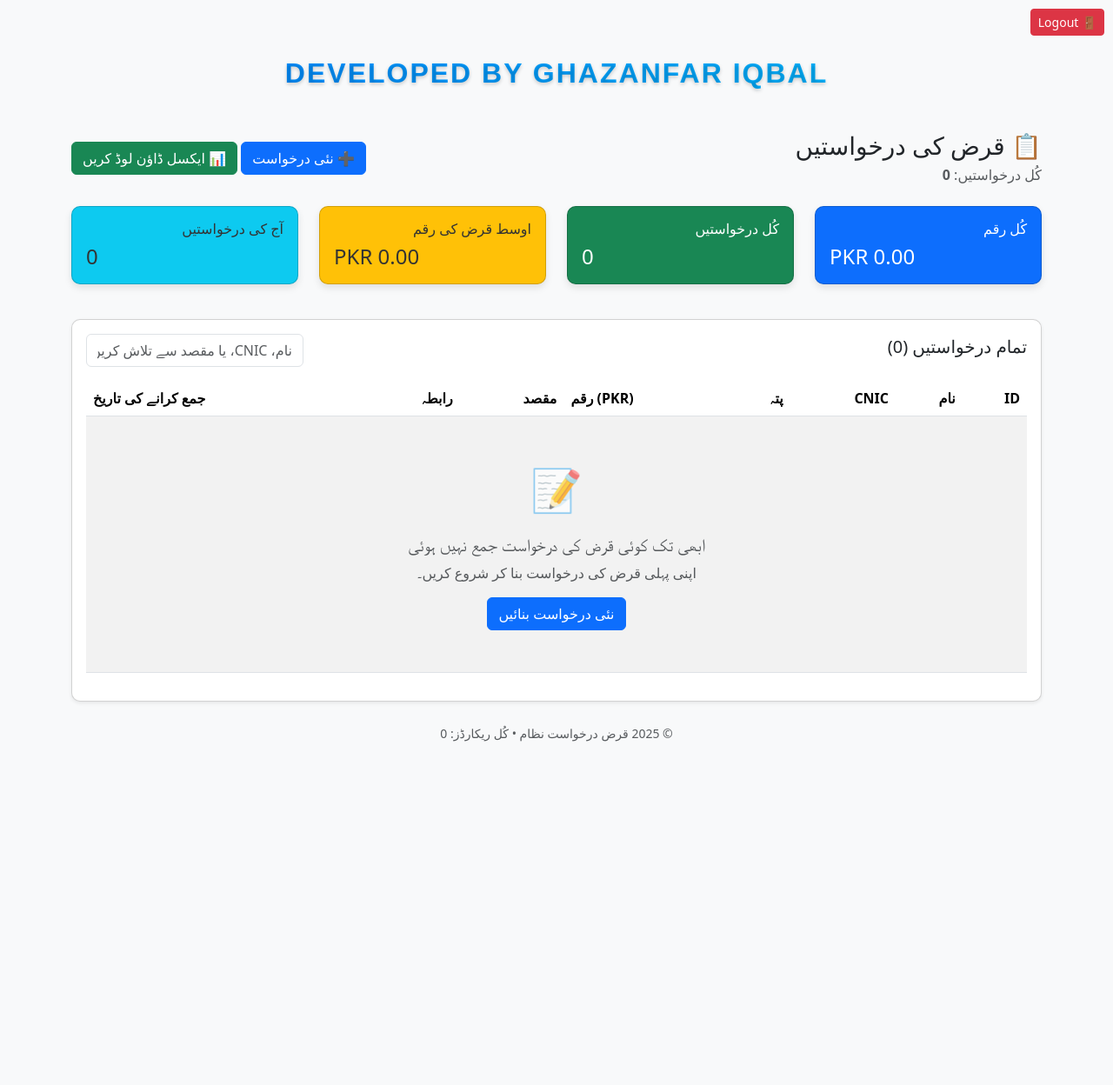
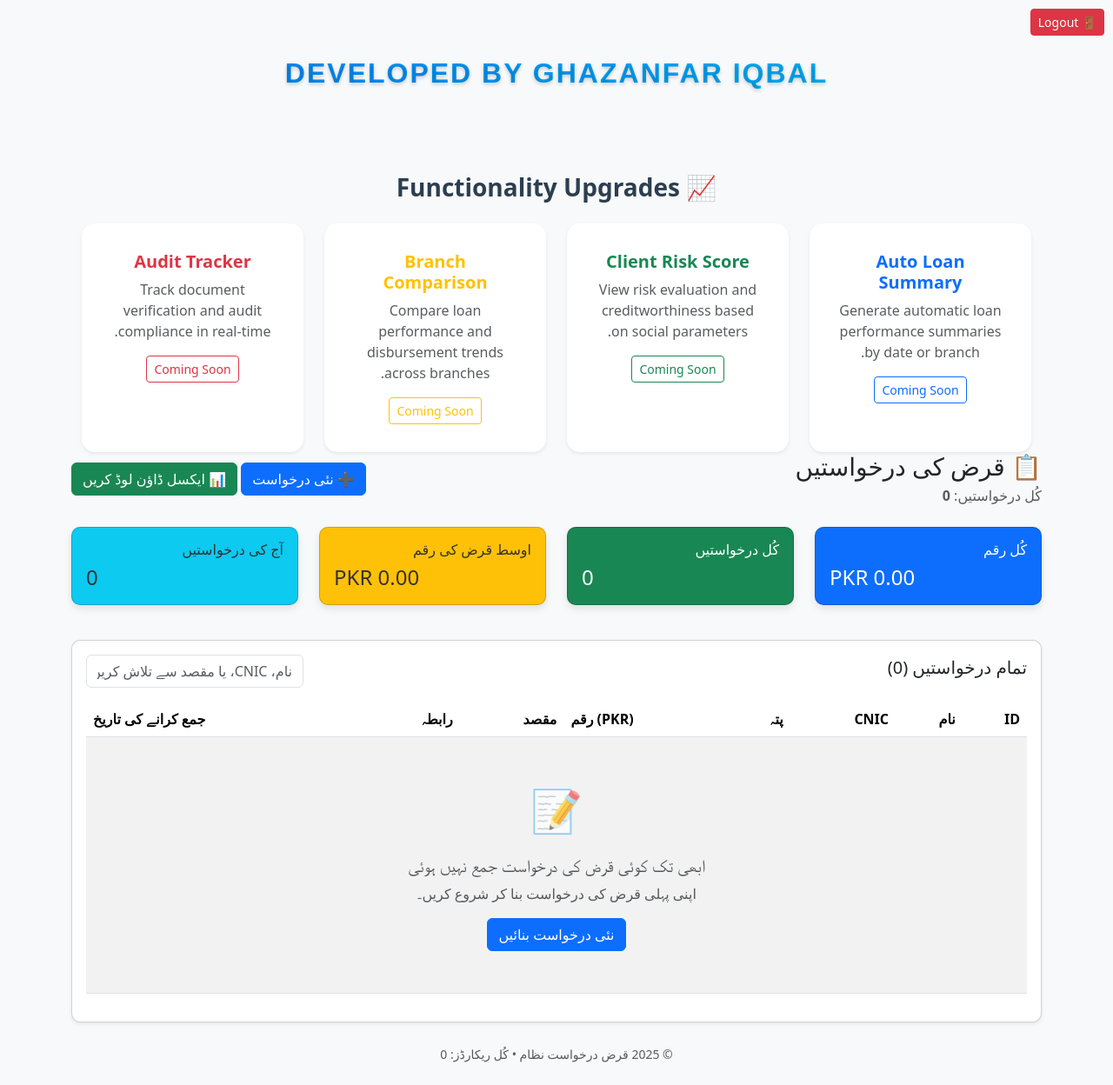
Before and after one commit to ghazanfariqbal630/Loan-Application, a Flask app: page /dashboard in a window 1280 px wide. Shown: the whole page at 87% size. Before the commit the page ends 853 px from the top, so only its background shows below. Run offline with Flask 3, Linux system fonts and the light colour scheme; the visitor is signed in with stand-in values (Sample User, id 1).

Commit message:
Update dashboard.html

```diff
--- a/templates/dashboard.html
+++ b/templates/dashboard.html
@@ -58,6 +58,71 @@
 </head>
 <body class="bg-light rtl-text">
   <div class="container py-4">
+    <!-- 📈 Functionality Upgrades Section -->
+<div class="container mt-5">
+  <h3 class="text-center mb-4" style="font-weight: bold; color: #2c3e50;">
+    📈 Functionality Upgrades
+  </h3>
+
+  <div class="row g-4">
+    <!-- Upgrade 1 -->
+    <div class="col-md-6 col-lg-3">
+      <div class="card shadow-sm border-0 h-100 upgrade-card text-center p-3">
+        <div class="card-body">
+          <h5 class="card-title text-primary fw-bold">Auto Loan Summary</h5>
+          <p class="card-text text-muted">Generate automatic loan performance summaries by date or branch.</p>
+          <button class="btn btn-outline-primary btn-sm">Coming Soon</button>
+        </div>
+      </div>
+    </div>
+
+    <!-- Upgrade 2 -->
+    <div class="col-md-6 col-lg-3">
+      <div class="card shadow-sm border-0 h-100 upgrade-card text-center p-3">
+        <div class="card-body">
+          <h5 class="card-title text-success fw-bold">Client Risk Score</h5>
+          <p class="card-text text-muted">View risk evaluation and creditworthiness based on social parameters.</p>
+          <button class="btn btn-outline-success btn-sm">Coming Soon</button>
+        </div>
+      </div>
+    </div>
+
+    <!-- Upgrade 3 -->
+    <div class="col-md-6 col-lg-3">
+      <div class="card shadow-sm border-0 h-100 upgrade-card text-center p-3">
+        <div class="card-body">
+          <h5 class="card-title text-warning fw-bold">Branch Comparison</h5>
+          <p class="card-text text-muted">Compare loan performance and disbursement trends across branches.</p>
+          <button class="btn btn-outline-warning btn-sm">Coming Soon</button>
+        </div>
+      </div>
+    </div>
+
+    <!-- Upgrade 4 -->
+    <div class="col-md-6 col-lg-3">
+      <div class="card shadow-sm border-0 h-100 upgrade-card text-center p-3">
+        <div class="card-body">
+          <h5 class="card-title text-danger fw-bold">Audit Tracker</h5>
+          <p class="card-text text-muted">Track document verification and audit compliance in real-time.</p>
+          <button class="btn btn-outline-danger btn-sm">Coming Soon</button>
+        </div>
+      </div>
+    </div>
+  </div>
+</div>
+
+<!-- Optional CSS -->
+<style>
+  .upgrade-card {
+    transition: transform 0.3s ease, box-shadow 0.3s ease;
+    border-radius: 15px;
+  }
+  .upgrade-card:hover {
+    transform: translateY(-5px);
+    box-shadow: 0 6px 20px rgba(0,0,0,0.1);
+  }
+</style>
+
 
     <!-- Flash Messages -->
     {% with messages = get_flashed_messages(with_categories=true) %}
```
